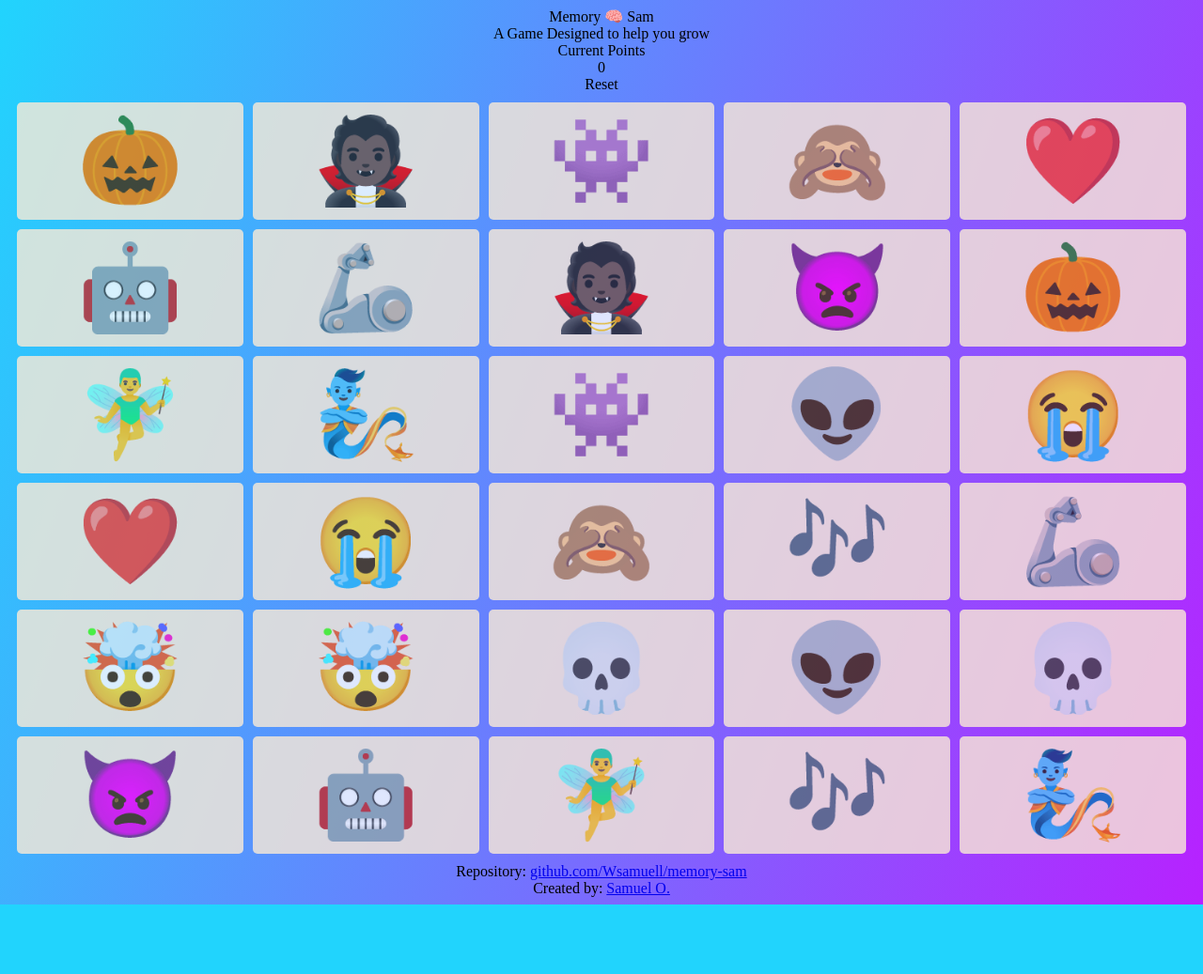
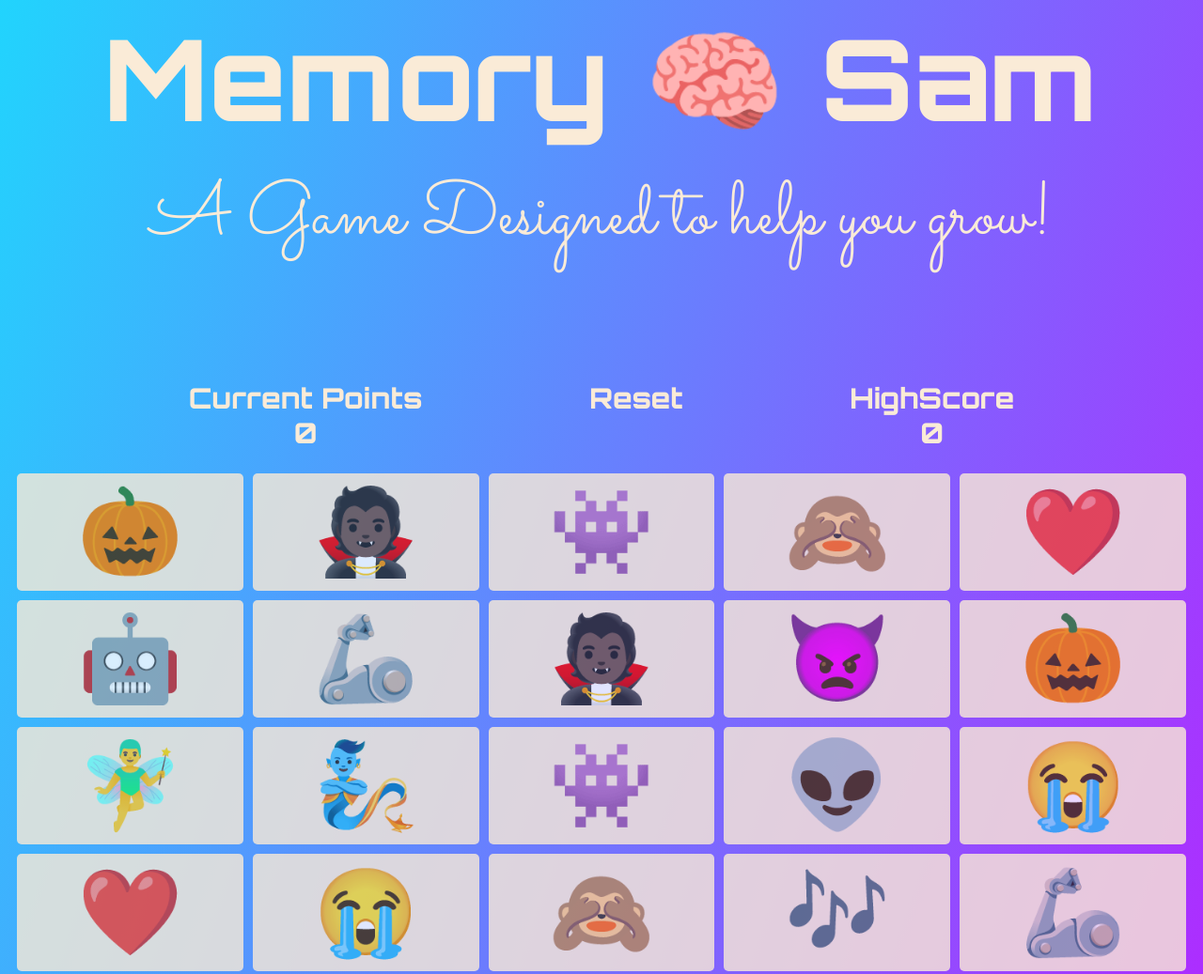
Before and after one commit to Wsamuell/memory-sam, a plain HTML site: page index.html in a window 1280 px wide. Shown: the top 1037 px of the page at 94% size. Before the commit the page ends 963 px from the top, so only its background shows below. Drawn offline with Linux system fonts and the light colour scheme.

Commit message:
updated style for header and footer

```diff
--- a/index.html
+++ b/index.html
@@ -8,18 +8,28 @@
     <title>Memory 🧠 Sam</title>
 </head>
 <body>
-    <Header> Memory 🧠 Sam </Header>
+    <Header>
+        <div>
+        Memory 🧠 Sam
+        </div>
+    </Header>
+    <article class="head-disc">
+        A Game Designed to help you grow!
+    </article>
     <section>
-        <article>
-            <div>A Game Designed to help you grow</div>
-        </article>
-        <article>
-            <div>Current Points</div>
-            <div id="pointsEl">0</div>
-        </article>
+        <article class="scores">
+            <div>
+                <div>Current Points</div>
+                <div id="pointsEl">0</div>
+            </div>
+            <div>
+                <div>Reset</div>
+            </div>
+            <div>
+                <div>HighScore</div>
+                <div id="HighScoreEl">0</div>
+            </div>
 
-        <article>
-            <div>Reset</div>
         </article>
         <article class="grid-container">
 
@@ -29,10 +39,10 @@
     </section>
     <footer>
         <div>
-            Repository: <a href="https://github.com/Wsamuell/memory-sam">github.com/Wsamuell/memory-sam</a>
+            Created by: <a href="https://github.com/Wsamuell" class="name" target="_blank"> Samuel O.</a>
         </div>
         <div>
-            Created by: <a href="https://github.com/Wsamuell"> Samuel O.</a>
+            Repository: <a href="https://github.com/Wsamuell/memory-sam" class="repo" target="_blank">Memory 🧠 Sam</a>
         </div>
 
     </footer>
--- a/script.js
+++ b/script.js
@@ -1,6 +1,7 @@
 const emoji = ['❤️', '🙈', '😭', '🎶', '🤯', '👿', '💀', '👽', '👾', '🤖', '🎃', '🦾', '🧛🏿', '🧞', '🧚‍♂️', '❤️', '🙈', '😭', '🎶', '🤯', '👿', '💀', '👽', '👾', '🤖', '🎃', '🦾', '🧛🏿', '🧞', '🧚‍♂️']
 
 const pointsEl = document.getElementById('pointsEl')
+const highScoreEl = document.getElementById('HighScoreEl')
 
 
 let points = 0;
@@ -41,12 +42,12 @@ const newGame = () => {
                     current[0].classList.add('match')
                     current[1].classList.add('match')
                     const matched = document.querySelector('.match')
+                    console.log(matched.length)
                     setTimeout(rmCurrent, 1000)
                     points += 7;
                     pointsEl.textContent = points
                     // matched.length === emoji.length ? console.log("you win"): console.log('you lose');
                     console.log(emoji.length)
-                    console.log(matched.length)
                     // console.log(matched);
                 }else{
                     console.log('cover me please!');
@@ -62,6 +63,8 @@ const newGame = () => {
         })
 
 
+        // const matched = document.querySelector('.match')
+        // console.log(matched);
     }
 
 }
--- a/style.css
+++ b/style.css
@@ -1,8 +1,30 @@
+@import url('https://fonts.googleapis.com/css2?family=Orbitron:wght@800&family=Sacramento&display=swap');
+header{
+    font-family: 'Orbitron', sans-serif;
+    font-size: 120px;
+    color: antiquewhite;
+}
+.head-disc{
+    font-family: 'Sacramento', cursive;
+    font-size: 80px;
+    color: antiquewhite;
+    margin-top: 15px;
+}
 body {
     background-color: #21D4FD;
     background-image: linear-gradient(109deg, #21D4FD 0%, #B721FF 100%);
-    /* opacity: 0.5; */
     text-align: center;
+
+}
+.scores{
+    font-family: 'Orbitron', sans-serif;
+    display: flex;
+    justify-content: space-evenly;
+    margin: 15px;
+    margin-top: 115px;
+    color: antiquewhite;
+    font-size: 30px;
+
 
 }
 
@@ -43,6 +65,27 @@ body {
     pointer-events: none;
 
 }
+.name{
+    font-family: 'Sacramento', cursive;
+    font-size: 30px;
+    margin: 20px;
+    text-decoration: none;
+    color: antiquewhite;
+}
+.repo{
+    margin: 20px;
+    text-decoration: none;
+    color: antiquewhite;
+}
+.name:hover, .repo:hover{
+    color: black;
+}
+footer{
+    font-family: 'Orbitron', sans-serif;
+    color: antiquewhite;
+    font-size: 20px;
+    text-decoration: none;
+}
 @keyframes stretch {
     0%{
         transform: scale(1.03);
```
